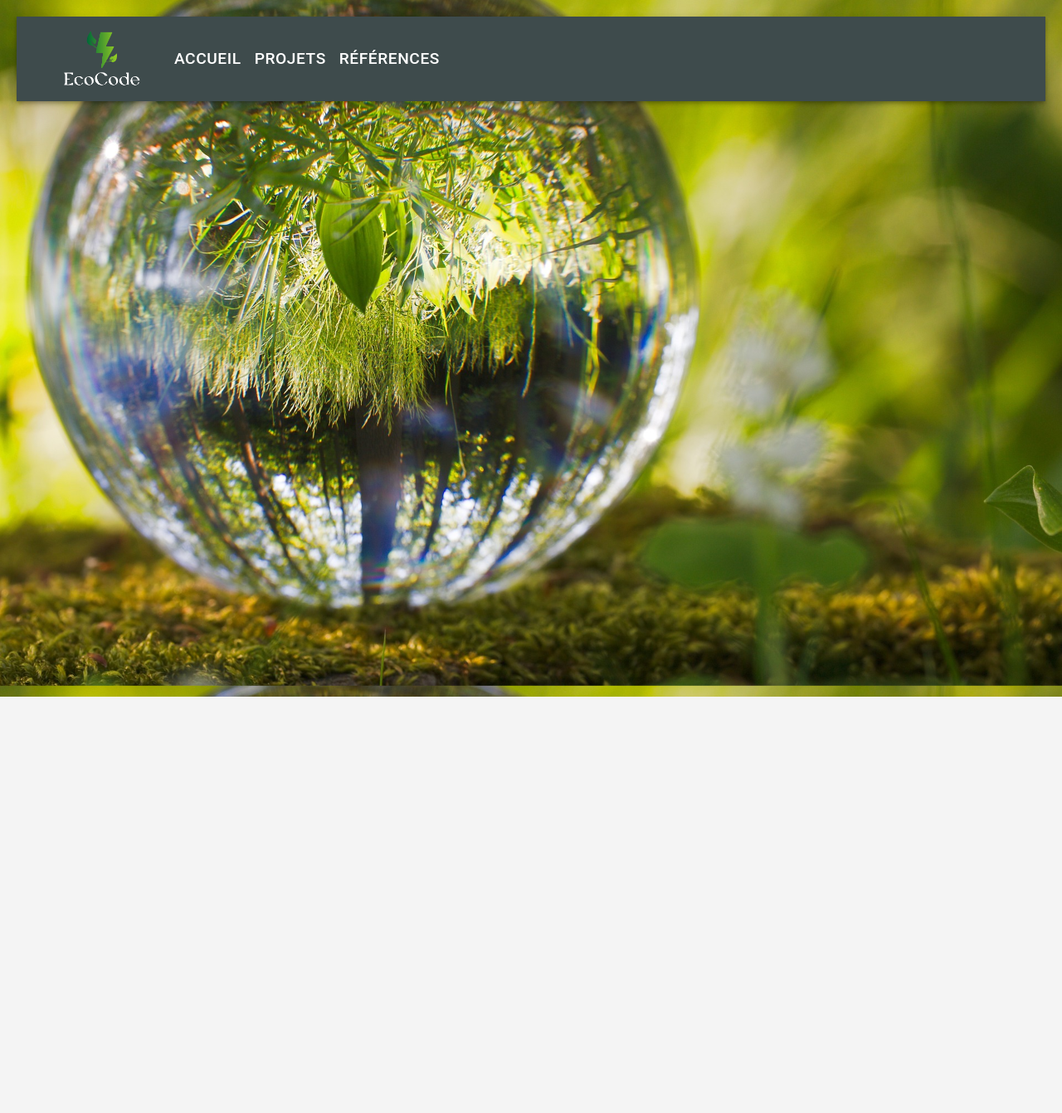
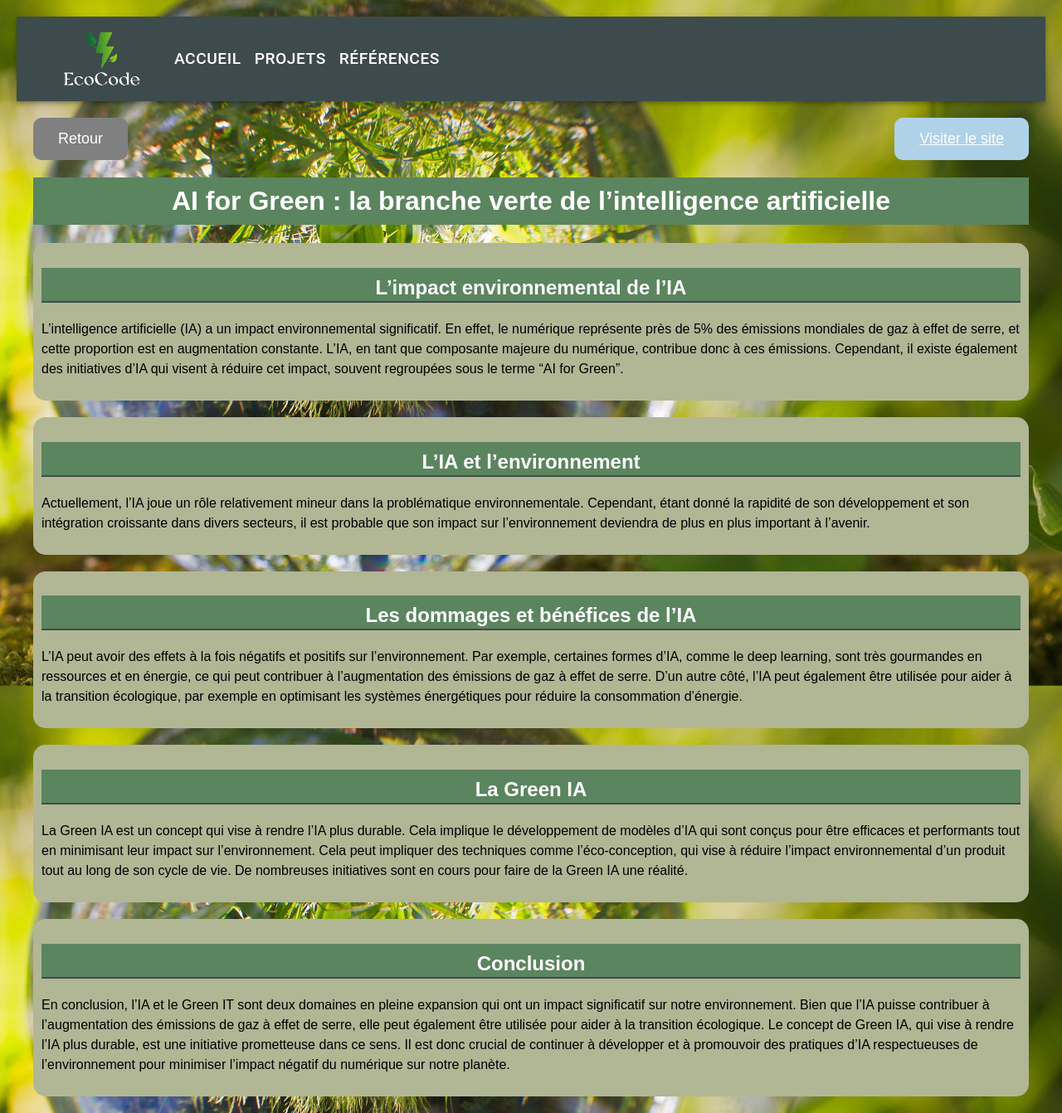
Before and after one commit to EdwardDominique/Green-IT, a React (Create React App) app in the folder Front end/front-end/: page /reference6 in a window 1280 px wide. Shown: the whole page at 83% size. Before the commit the page ends 840 px from the top, so only its background shows below. Built offline with nearby package versions, Linux system fonts and the light colour scheme.

Commit message:
ajout reference 6

```diff
--- a/Front end/front-end/src/App.js
+++ b/Front end/front-end/src/App.js
@@ -9,6 +9,7 @@ import Reference2 from './pages/references/Reference2';
 import Reference3 from './pages/references/Reference3';
 import Reference4 from './pages/references/Reference4';
 import Reference5 from './pages/references/Reference5';
+import Reference6 from './pages/references/Reference6';
 
 function App() {
   return (
@@ -24,6 +25,7 @@ function App() {
           <Route path="reference3" element={<Reference3 />} />
           <Route path="reference4" element={<Reference4 />} />
           <Route path="reference5" element={<Reference5 />} />
+          <Route path="reference6" element={<Reference6 />} />
         </Routes>
       </div>
     </Router>
--- a/Front end/front-end/src/pages/ReferencesPage.js
+++ b/Front end/front-end/src/pages/ReferencesPage.js
@@ -5,6 +5,7 @@ import ref2Image from '../pictures/ref2.png';
 import ref3Image from '../pictures/ref3.png';
 import ref4Image from '../pictures/ref4.jpg';
 import ref5Image from '../pictures/ref5.png';
+import ref6Image from '../pictures/ref6.png';
 
 function Reference() {
     const references = [
@@ -38,6 +39,12 @@ function Reference() {
             description: "Le rapport évalue l'impact environnemental du développement logiciel, explore l'efficacité énergétique des langages de programmation, et analyse les attitudes des programmeurs envers la Green IT. Des langages comme C et Rust sont identifiés comme écoénergétiques, et des outils comme PageSpeed Insights et GraphQL sont présentés comme des moyens efficaces d'améliorer l'efficacité énergétique du développement web.",
             auteur: 'Léonard BONNEVILLE'
         },
+        {
+            titre: 'AI for Green : la branche verte de l’intelligence artificielle',
+            imgSrc: ref6Image,
+            description: "Le Green IT et l'IA sont deux domaines en pleine expansion qui ont un impact significatif sur notre environnement. Bien que l'IA puisse contribuer à l'augmentation des émissions de gaz à effet de serre, elle peut également être utilisée pour aider à la transition écologique. Le concept de Green IA, qui vise à rendre l'IA plus durable, est une initiative prometteuse dans ce sens.",
+            auteur: 'Henrique MARTINS'
+        },
 
     ];
 
--- /dev/null
+++ b/Front end/front-end/src/pages/references/Reference6.js
@@ -0,0 +1,43 @@
+import React from 'react';
+import { useNavigate } from 'react-router-dom';
+import './Reference.css';
+
+function Reference6() {
+    const navigate = useNavigate();
+
+    const handleBack = () => {
+        navigate(-1); // navigate back by 1 in the history stack
+    };
+
+    return (
+        <div className="article-page">
+            <div className="header-buttons">
+                <button className="back-button" onClick={handleBack}>Retour</button>
+                <a href="https://www.impact-ai.fr/fr/2021/05/28/ai-for-green-une-serie-speciale-par-impact-ai/" target="_blank" rel="noopener noreferrer" className="site-link-button">Visiter le site</a>
+            </div>
+            <h1>AI for Green : la branche verte de l’intelligence artificielle</h1>
+            <section id="article-section">
+                <h1>L’impact environnemental de l’IA</h1>
+                <p>L’intelligence artificielle (IA) a un impact environnemental significatif. En effet, le numérique représente près de 5% des émissions mondiales de gaz à effet de serre, et cette proportion est en augmentation constante. L’IA, en tant que composante majeure du numérique, contribue donc à ces émissions. Cependant, il existe également des initiatives d’IA qui visent à réduire cet impact, souvent regroupées sous le terme “AI for Green”.</p>
+            </section>
+            <section id="article-section">
+                <h1>L’IA et l’environnement</h1>
+                <p>Actuellement, l’IA joue un rôle relativement mineur dans la problématique environnementale. Cependant, étant donné la rapidité de son développement et son intégration croissante dans divers secteurs, il est probable que son impact sur l’environnement deviendra de plus en plus important à l’avenir.</p>
+            </section>
+            <section id="article-section">
+                <h1>Les dommages et bénéfices de l’IA</h1>
+                <p>L’IA peut avoir des effets à la fois négatifs et positifs sur l’environnement. Par exemple, certaines formes d’IA, comme le deep learning, sont très gourmandes en ressources et en énergie, ce qui peut contribuer à l’augmentation des émissions de gaz à effet de serre. D’un autre côté, l’IA peut également être utilisée pour aider à la transition écologique, par exemple en optimisant les systèmes énergétiques pour réduire la consommation d’énergie.</p>
+            </section>
+            <section id="article-section">
+                <h1>La Green IA</h1>
+                <p>La Green IA est un concept qui vise à rendre l’IA plus durable. Cela implique le développement de modèles d’IA qui sont conçus pour être efficaces et performants tout en minimisant leur impact sur l’environnement. Cela peut impliquer des techniques comme l’éco-conception, qui vise à réduire l’impact environnemental d’un produit tout au long de son cycle de vie. De nombreuses initiatives sont en cours pour faire de la Green IA une réalité.</p>
+            </section>
+            <section id="article-section">
+                <h1>Conclusion</h1>
+                <p>En conclusion, l’IA et le Green IT sont deux domaines en pleine expansion qui ont un impact significatif sur notre environnement. Bien que l’IA puisse contribuer à l’augmentation des émissions de gaz à effet de serre, elle peut également être utilisée pour aider à la transition écologique. Le concept de Green IA, qui vise à rendre l’IA plus durable, est une initiative prometteuse dans ce sens. Il est donc crucial de continuer à développer et à promouvoir des pratiques d’IA respectueuses de l’environnement pour minimiser l’impact négatif du numérique sur notre planète.</p>
+            </section>
+        </div>
+    );
+}
+
+export default Reference6;
```
Also changed, not shown: Front end/front-end/src/pictures/ref6.png (added).
